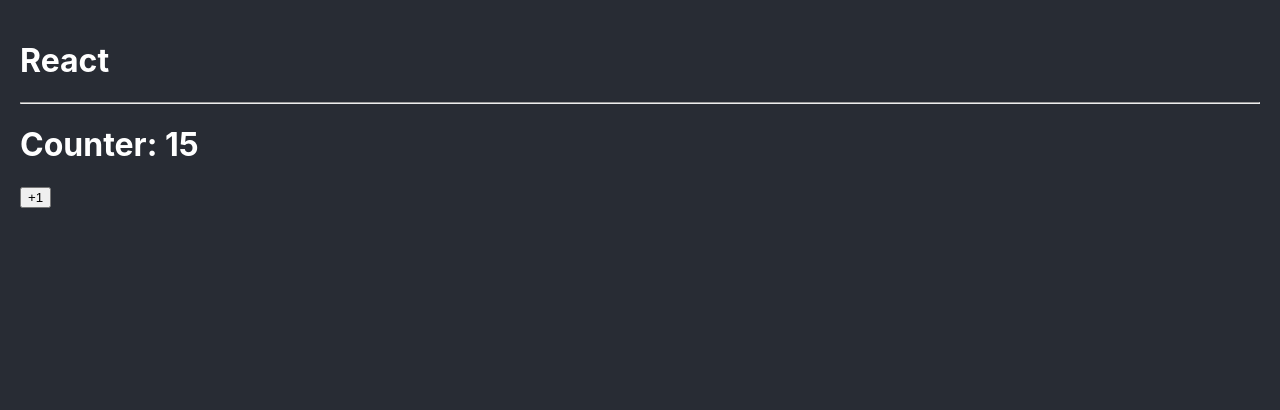
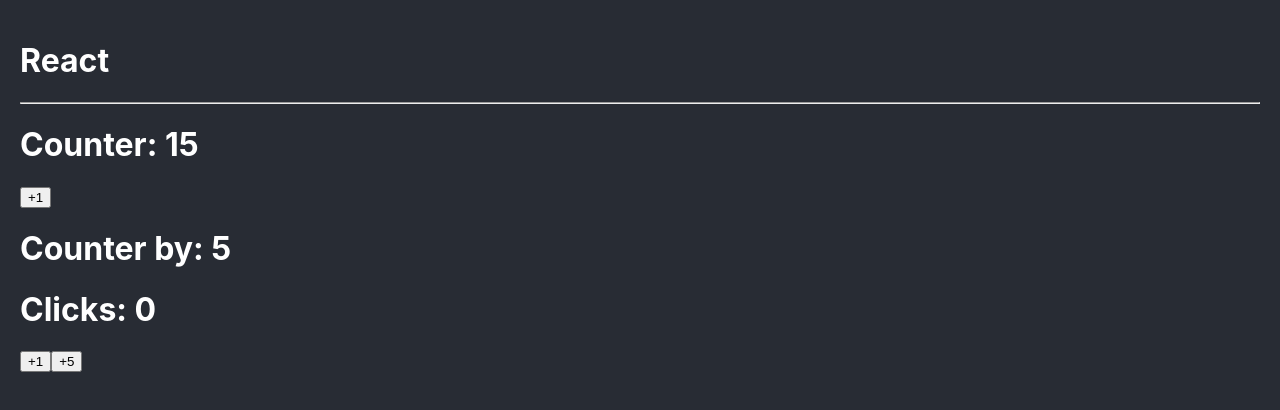
Before and after one commit to JeremiasArriondo/basesTypeScript, a React (Create React App) app: page / in a window 1280 px wide. Shown: the top 410 px of the page. Built offline with nearby package versions, Linux system fonts and the light colour scheme.

Commit message:
Agregando un objeto como estado inicial

```diff
--- a/src/App.tsx
+++ b/src/App.tsx
@@ -1,4 +1,5 @@
 import { Counter } from './bases/Counter';
+import { CounterBy } from './bases/CounterBy';
 
 function App() {
   return (
@@ -6,6 +7,7 @@
       <h1>React</h1>
       <hr/>
       <Counter initialValue={ 15 } />
+      <CounterBy/>
     </>
   );
 }
--- /dev/null
+++ b/src/bases/CounterBy.tsx
@@ -0,0 +1,37 @@
+import { useState } from "react"
+//Si quiero hacer opcional el initialValue simplemente agrego el ?
+interface Props {
+    initialValue?: number
+}
+
+export const CounterBy = ({ initialValue = 5 }: Props) => {
+    //Utilizando un objeto como estado inicial
+    const [counterState, setCounterState] = useState({
+        counter: initialValue,
+        clicks: 0
+    })
+
+    //Desestructuracion del estado
+    const {counter, clicks} = counterState;
+    //Manejando el estado previo
+    const handleClick = ( value: number) => {
+        setCounterState( prev => ({
+            counter: prev.counter + value,
+            clicks: prev.clicks +1
+        }));
+    }
+
+    return (
+        <>
+            <h1>Counter by: { counter }</h1>
+            <h1>Clicks: { clicks }</h1>
+
+            <button onClick={ () => handleClick(1) }>
+                +1
+            </button>
+            <button onClick={ () => handleClick(5) }>
+                +5
+            </button>
+        </>
+    )
+}
```
